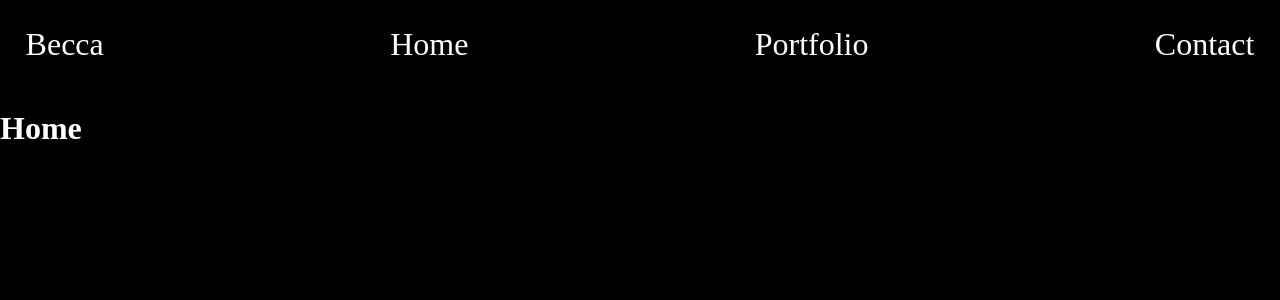
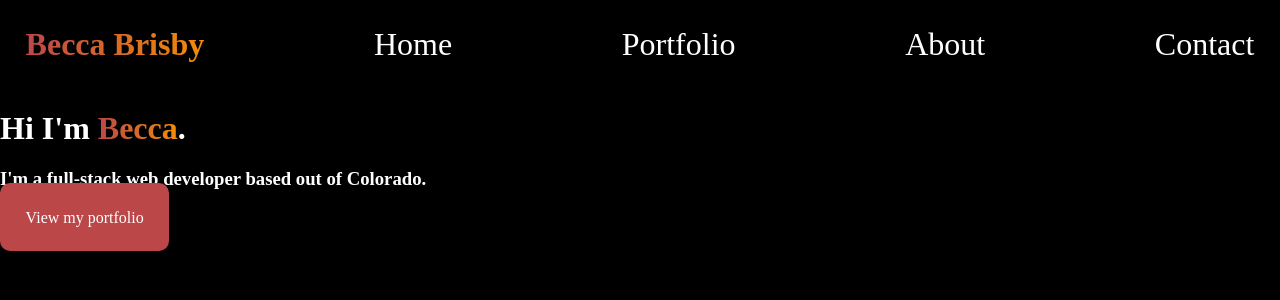
Before and after one commit to barrett4467/barrett4467.github.io, a React (Create React App) app in the folder portfolio/: page / in a window 1280 px wide. Shown: the top 300 px of the page. Built offline with nearby package versions, Linux system fonts and the light colour scheme.

Commit message:
Styling home page

```diff
--- a/portfolio/src/App.js
+++ b/portfolio/src/App.js
@@ -5,6 +5,10 @@ import { ThemeProvider, createGlobalStyle } from "styled-components";
 
 
 import Home from "./components/Home";
+import Portfolio from "./components/Portfolio";
+import Contact from "./components/Contact";
+import About from "./components/About";
+
 const GlobalStyle = createGlobalStyle`
   body{
     margin: 0 auto;
@@ -19,9 +23,9 @@ const App = () => {
   //sets up theme for css
   const theme = {
     mainColor: "white",
-    accentColor: "#a3b18a",
+    accentColor: "#bc4749",
+    accentColor2: "#f48c06",
     backgroundColor: "black"
-    // rest of theme colors a3b18a, 3a5a40, 344e41, dad7cd, 344e41
   }
   //changes tab title
   useEffect(() => {
@@ -34,6 +38,8 @@ const App = () => {
       <GlobalStyle />
         <Routes>
           <Route path="/" element={<Home />}/>
+          <Route path="/portfolio" element={<Portfolio />}/>
+          <Route path="/contact" element={<Contact />}/>
         </Routes>
 
       </BrowserRouter>
--- /dev/null
+++ b/portfolio/src/components/About.js
@@ -0,0 +1,13 @@
+import React from "react";
+import Nav from "./Nav";
+
+function About() {
+    return(
+        <>
+        <Nav />
+        <h1>About</h1>
+        </>
+    )
+}
+
+export default About;
--- /dev/null
+++ b/portfolio/src/components/Contact.js
@@ -0,0 +1,13 @@
+import React from "react";
+import Nav from "./Nav";
+
+function Contact() {
+    return(
+        <>
+        <Nav />
+        <h1>Contact</h1>
+        </>
+    )
+}
+
+export default Contact;
--- a/portfolio/src/components/Home.js
+++ b/portfolio/src/components/Home.js
@@ -1,11 +1,36 @@
 import React from "react";
 import Nav from "./Nav";
+import styled from "styled-components";
+
+
+const Name = styled.p`
+    display: inline;
+    font-weight: bold;
+    background: linear-gradient(to right, ${props => props.theme.accentColor}, ${props => props.theme.accentColor2});
+    // magic bits that make the background of the text transparent
+    -webkit-background-clip: text;
+	-webkit-text-fill-color: transparent;
+
+`
+const PortfolioBtn = styled.a`
+    text-decoration: none;
+    color: ${props => props.theme.mainColor};
+    &:hover{
+        color: ${props => props.theme.accentColor2};
+    }
+    background-color: #bc4749;
+    width: 30px;
+    padding: 2%;
+    border-radius: 10px;
+`
 
 function Home () {
     return(
         <>
             <Nav />
-            <h1>Home</h1>
+            <h1>Hi I'm <Name>Becca</Name>.</h1>
+            <h3>I'm a full-stack web developer based out of Colorado. </h3>
+            <PortfolioBtn href="/portfolio">View my portfolio</PortfolioBtn>
         </>
     )
 }
--- a/portfolio/src/components/Nav.js
+++ b/portfolio/src/components/Nav.js
@@ -1,6 +1,9 @@
 import React from "react";
 import styled from "styled-components";
 
+const Navbar = styled.div`
+
+`
 const StyledUl = styled.ul`
     display: flex;
     justify-content: space-between;
@@ -22,27 +25,35 @@ const StyledLink = styled.a`
 `
 const Name = styled(StyledLink)`
     font-size: 2em;
-    font: bold 120 Poppins, sans-serif;
+    font-weight: bold;
+    background: linear-gradient(to right, ${props => props.theme.accentColor}, ${props => props.theme.accentColor2});
+    // magic bits that make the background of the text transparent
+    -webkit-background-clip: text;
+	-webkit-text-fill-color: transparent;
 
 `
+
 function Nav () {
     return (
-        <>
+        <Navbar>
             <StyledUl>
                 <StyledLi>
-                    <Name href="/">Becca</Name>
+                    <Name href="/">Becca Brisby</Name>
                 </StyledLi>
                 <StyledLi>
                     <StyledLink href="/">Home</StyledLink>
                 </StyledLi>
                 <StyledLi>
-                    <StyledLink href="/">Portfolio</StyledLink>
+                    <StyledLink href="/portfolio">Portfolio</StyledLink>
                 </StyledLi>
                 <StyledLi>
-                    <StyledLink href="/">Contact</StyledLink>
+                    <StyledLink href="/about">About</StyledLink>
+                </StyledLi>
+                <StyledLi>
+                    <StyledLink href="/contact">Contact</StyledLink>
                 </StyledLi>
             </StyledUl>
-        </>
+        </Navbar>
     )
 }
 export default Nav;
--- /dev/null
+++ b/portfolio/src/components/Portfolio.js
@@ -0,0 +1,13 @@
+import React from "react";
+import Nav from "./Nav";
+
+function Portfolio() {
+    return(
+        <>
+        <Nav />
+        <h1>Portfolio</h1>
+        </>
+    )
+}
+
+export default Portfolio;
```
